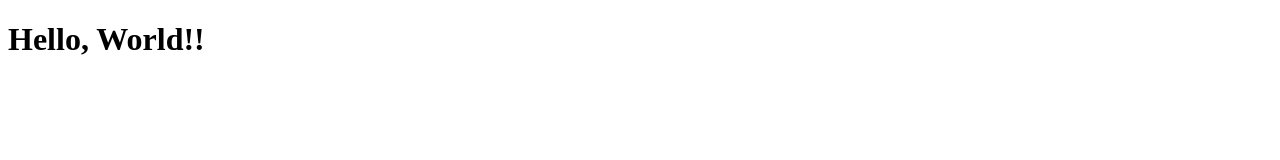
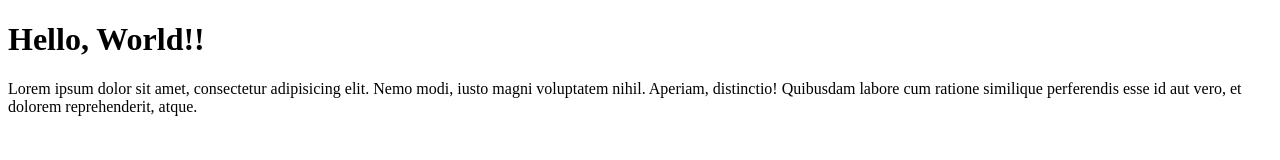
Before and after one commit to eloy-Samchez2016/tecnologias, a plain HTML site: page hello.html in a window 1280 px wide. Drawn offline with Linux system fonts and the light colour scheme.

Commit message:
Modificando hello.html

```diff
--- a/hello.html
+++ b/hello.html
@@ -8,5 +8,6 @@
 </head>
 <body>
   <h1>Hello, World!!</h1>
+  <p>Lorem ipsum dolor sit amet, consectetur adipisicing elit. Nemo modi, iusto magni voluptatem nihil. Aperiam, distinctio! Quibusdam labore cum ratione similique perferendis esse id aut vero, et dolorem reprehenderit, atque.</p>
 </body>
 </html>
```
